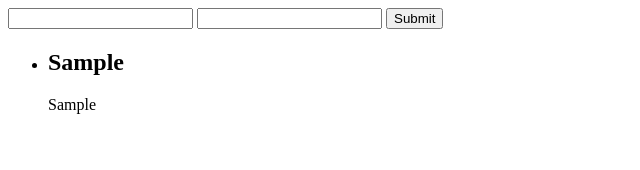
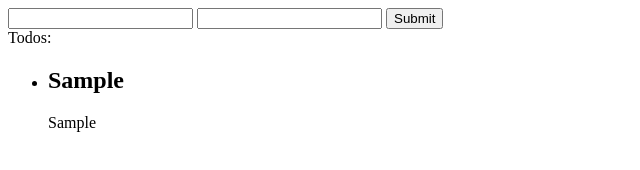
Before and after one commit to LeviSchouten/vanilla-todos, a plain HTML site: page src/index.html in a window 1280 px wide. Both pictures are taken after typing "Sample", "Sample" into the empty fields and a click on the input "Submit". Shown: the whole page, without its empty margins (0-640 px from the left). Drawn offline with Linux system fonts and the light colour scheme.

Commit message:
restarting; saving first version here

```diff
--- a/src/index.html
+++ b/src/index.html
@@ -15,8 +15,10 @@
     <input type="text" class="todo-description">
     <input type="submit" value="Submit" class="submit-button">
   </form>
-  <ul class="todos"></ul>
-  <ul class="done"></ul>
+  <div class="lists">
+    Todos:
+    <ul class="todos"></ul>
+  </div>
 </body>
 
 </html>
--- a/src/js/todo.js
+++ b/src/js/todo.js
@@ -8,50 +8,81 @@ class TodoItem {
   }
 }
 
-
-// wrap this all in a class (look in to getters and setters)
-
 const state = {
   todos: [],
   dones: []
+}
+
+const renderTodoList = (array) => (
+  array.map((item, index) =>
+    `<li>
+    <h2 data-key="${index}">${item.title}</h2>
+    <p>${item.description}</p>
+    </li>`)
+)
+
+const renderDoneList = (array) => (
+  array.map((item, index) =>
+    `<li>
+    <h2 data-key="${index}">${item.title}</h2>
+    <p>${item.description}</p>
+    <button>X</button>
+    </li>`)
+)
+
+const appendList = (array, parent) => {
+  array.forEach(item => { parent.innerHTML += item })
+}
+
+const statePush = (item, array) => {
+  state[array] = [...state[array], item];
+  render()
 }
 
 const handleSubmit = (event) => {
   event.preventDefault()
   const title = document.querySelector('.todo-title');
   const description = document.querySelector('.todo-description');
-  state.todos.push(new TodoItem(title.value, description.value));
+  const item = new TodoItem(title.value, description.value);
+  statePush(item, 'todos');
   title.value = '';
   description.value = '';
-  render()
-}
-
-const renderList = (array) => (
-  array.map((item, index) =>
-    `<li data-key=${index}>
-    <h2>${item.title}</h2>
-    <p>${item.description}</p>
-    </data>
-    </li>`)
-)
-
-const appendList = (array, parent) => {
-  parent.innerHTML = '';
-  array.forEach(item => { parent.innerHTML += item })
 }
 
 const render = () => {
   const todosElement = document.querySelector('.todos');
-  appendList(renderList(state.todos), todosElement)
+  todosElement.innerHTML = '';
+  appendList(renderTodoList(state.todos), todosElement);
   todosElement.querySelectorAll('li')
     .forEach(item => item.addEventListener('click', (event) => {
-      console.log(event.target.key)
+      const index = event.target.dataset.key
+      const doneItem = state.todos.splice(index, 1)[0];
+      event.target.classList.toggle('done')
+      statePush(doneItem, 'dones');
     }))
+  appendList(renderDoneList(state.dones), todosElement)
 }
+
+
+
+
+
+// const render = () => {
+//   const todosElement = document.querySelector('.todos');
+//   appendList(renderTodoList(state.todos), todosElement)
+//   todosElement.querySelectorAll('li')
+//     .forEach(item => item.addEventListener('click', (event) => {
+//       console.log(event.target.dataset.key) // index of item
+//     }))
+// }
 
 window.onload = () => {
   document.querySelector('.submit-button')
     .addEventListener('click', handleSubmit);
 }
 
-console.log('🚀');
+// console.log('🚀');
+
+// const setState = (object) => {
+//   state = { ...state, ...object };
+// }
--- a/src/style/todo.css
+++ b/src/style/todo.css
@@ -1,3 +1,7 @@
 * {
   box-sizing: border-box;
 }
+
+.done {
+  background-color: red;
+}
```
Also changed, not shown: src/js/tempCodeRunnerFile.js (added, +15 -0 lines).
